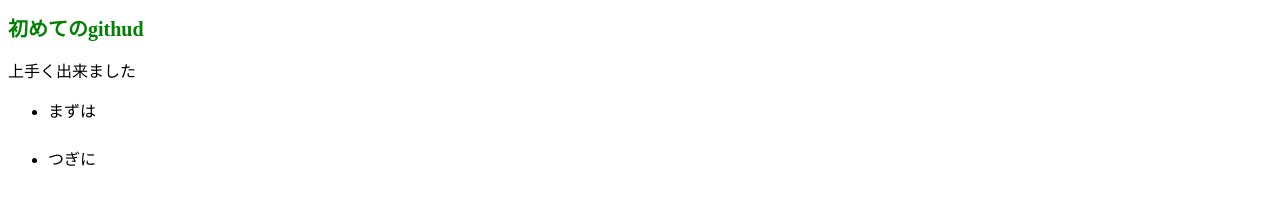
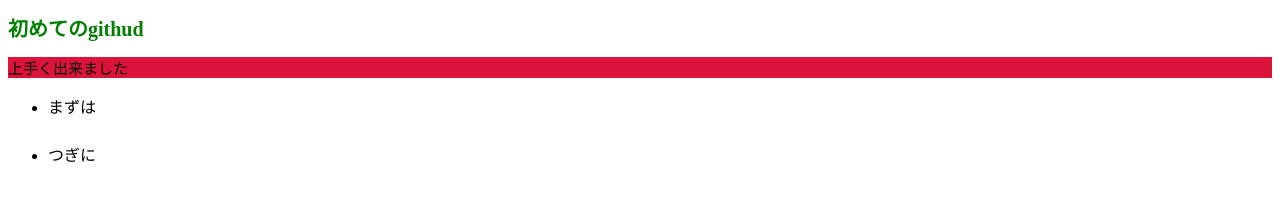
Before and after one commit to riona-sato/test, a plain HTML site: page index.html in a window 1280 px wide. Drawn offline with Linux system fonts and the light colour scheme.

Commit message:
no message

```diff
--- a/style.css
+++ b/style.css
@@ -3,3 +3,8 @@ h1{
     color: green;
     font-family: serif;
 }
+p{
+    font-size: 15px;
+    background-color: crimson;
+    font-family: sans-serif;
+}
```
